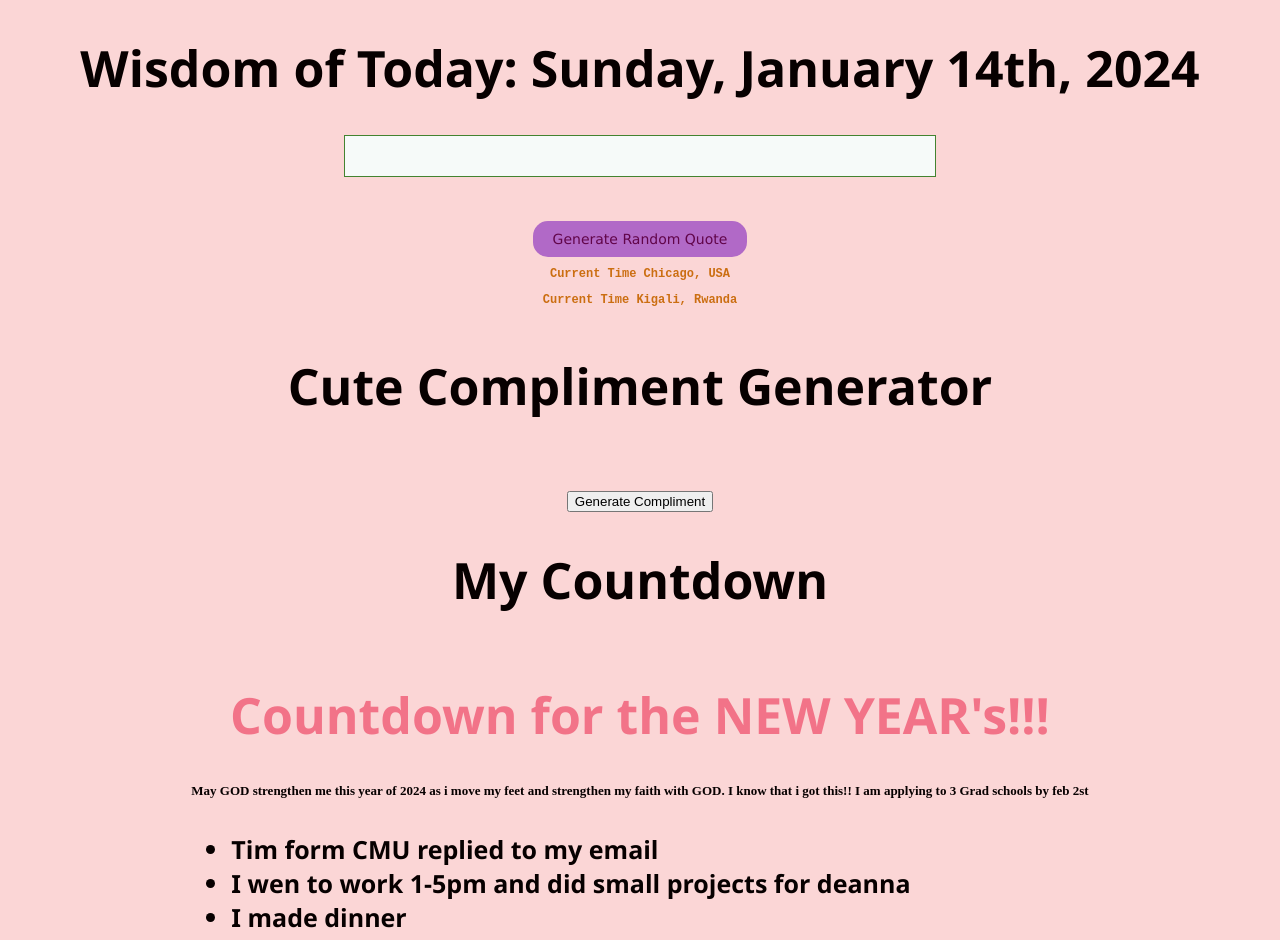
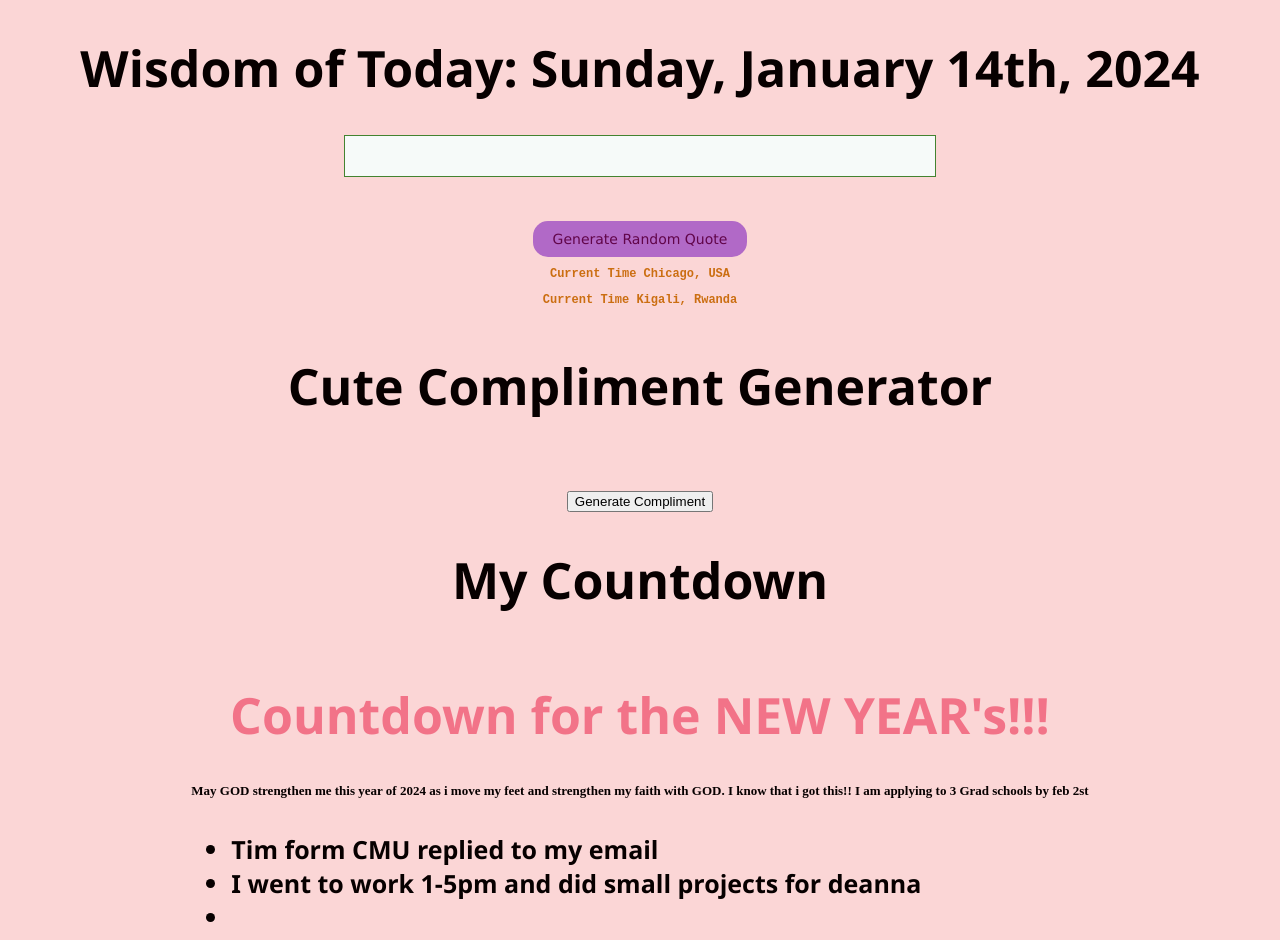
Before and after one commit to Lande21/RandomQuote, a React (Create React App) app: page / in a window 1280 px wide. Shown: the top 940 px of the page. Built offline with nearby package versions, Linux system fonts and the light colour scheme; no server answers.

Commit message:
daily commits

```diff
--- a/src/CountdownTimer.js
+++ b/src/CountdownTimer.js
@@ -47,8 +47,8 @@ const CountdownTimer = ({ targetDate }) => {
         <h1 className="countt">Countdown for the NEW YEAR's!!!</h1>
         <h4 className="daily">May GOD strengthen me this year of 2024 as i move my feet and strengthen my faith with GOD. I know that i got this!! I am applying to 3 Grad schools by feb 2st</h4>
         <h4><ul><li>Tim form CMU replied to my email</li>
-        <li>I wen to work 1-5pm and did small projects for deanna</li>
-        <li>I made dinner</li>
+        <li>I went to work 1-5pm and did small projects for deanna</li>
+        <li></li>
         <li>I made dinner</li></ul>
         </h4>
         <p>{timeLeft.days} days</p>
```
